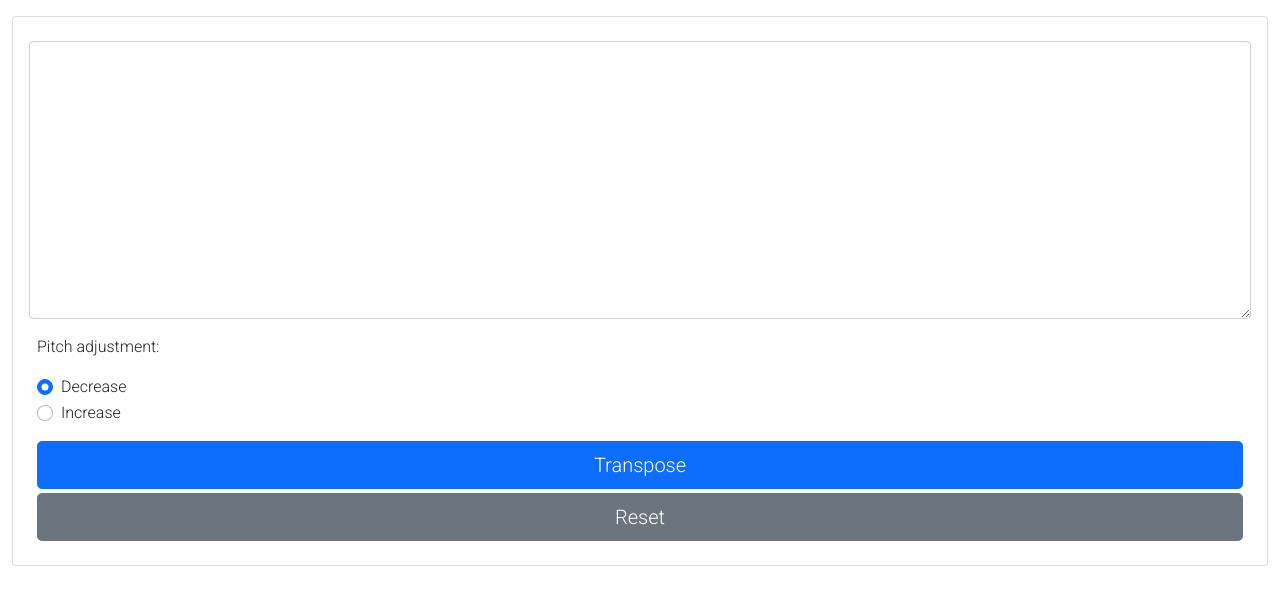
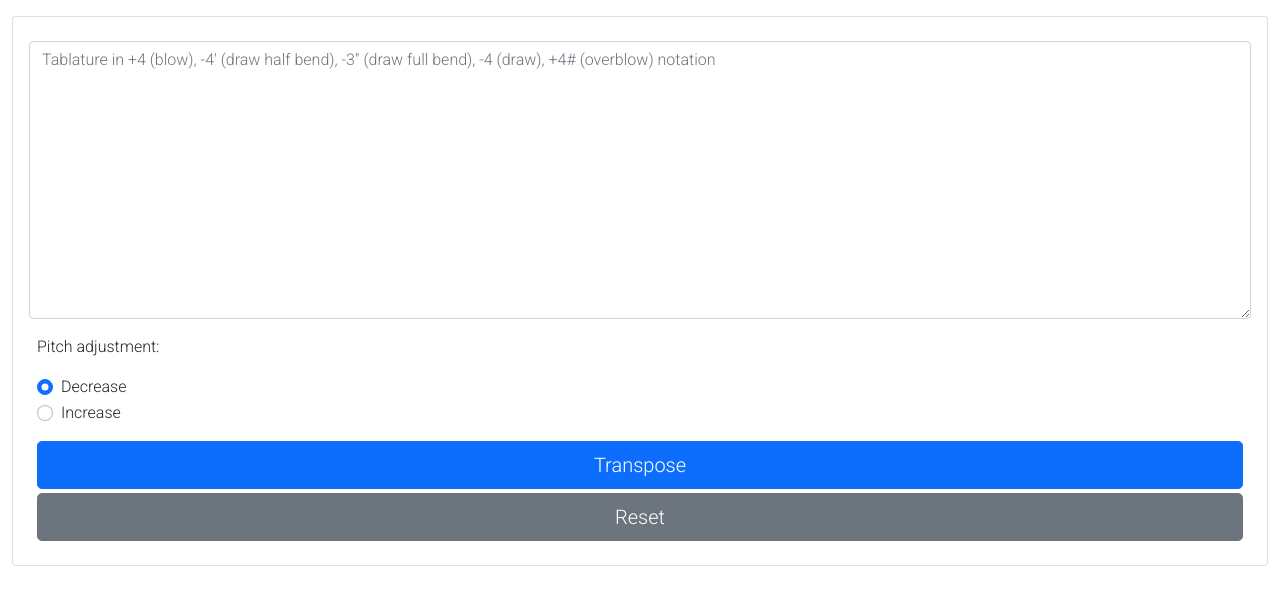
Before and after one commit to FelipeMonobe/deno-vuemonica, a Vue app: page / in a window 1280 px wide. Shown: the top 604 px of the page. Built offline with nearby package versions, Linux system fonts and the light colour scheme.

Commit message:
tablature placeholder

```diff
--- a/src/views/Transposer.vue
+++ b/src/views/Transposer.vue
@@ -74,8 +74,9 @@ const onCloseClick = (): void => {
         <textarea
           v-model="state.tablature"
           v-show="!state.showResults"
+          :rows="dynamicTxtareaRows"
           class="form-control"
-          :rows="dynamicTxtareaRows"
+          placeholder="Tablature in +4 (blow), -4' (draw half bend), -3'' (draw full bend), -4 (draw), +4# (overblow) notation"
         />
       </div>
       <div>
@@ -83,8 +84,8 @@ const onCloseClick = (): void => {
           v-model="state.result"
           v-show="state.showResults"
           @click="onResultsClick"
+          :rows="dynamicTxtareaRows"
           class="form-control"
-          :rows="dynamicTxtareaRows"
           readonly
         />
         <p v-if="state.resultsCopied" class="mt-2 text-success fw-bold fs-6">
```
Also changed, not shown: 5 other files (tests, documents, lock files or other folders).
